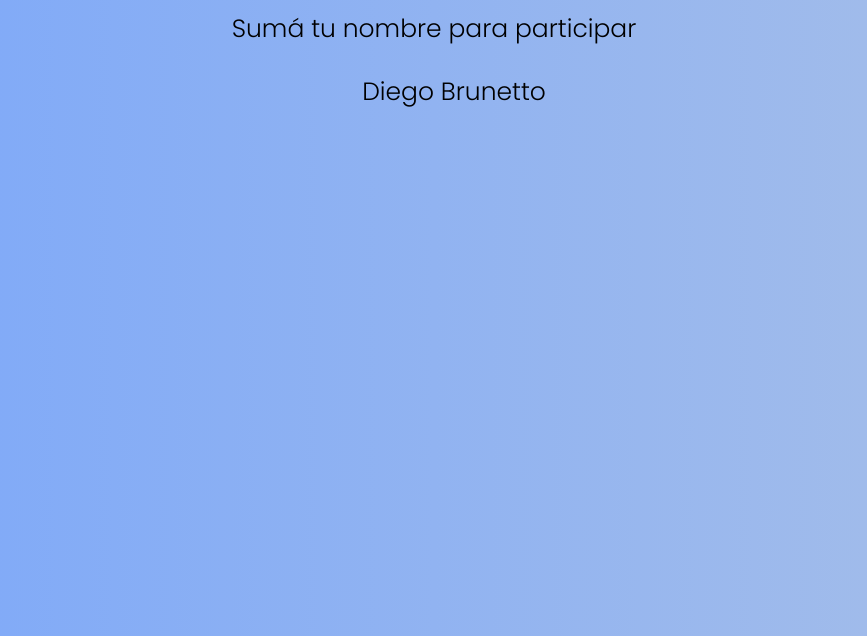
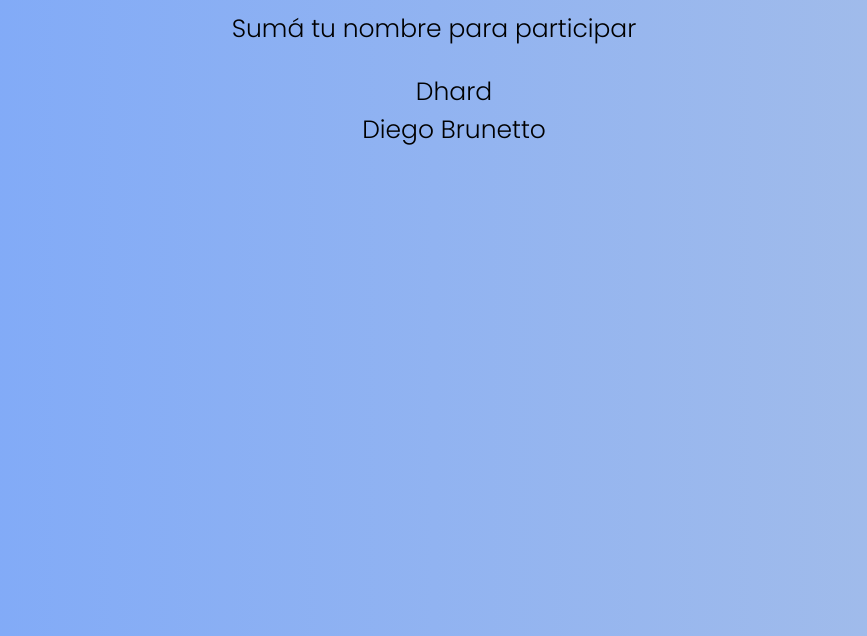
Before and after one commit to soyarielruiz/workshopGit, a plain HTML site: page index.html in a window 1280 px wide. Shown: the part 164-800 px from the top of the page, without its empty margins (206-1073 px from the left). Drawn offline with Linux system fonts and the light colour scheme.

Commit message:
El commit de Dhard

```diff
--- a/index.html
+++ b/index.html
@@ -15,6 +15,7 @@
     <h3>Introducción a GIT 🐱</h3>
     <p>Sumá tu nombre para participar</p>
     <ul>
+      <li>Dhard</li>
       <li>Diego Brunetto</li>
       <li></li>
       <li></li>
```
